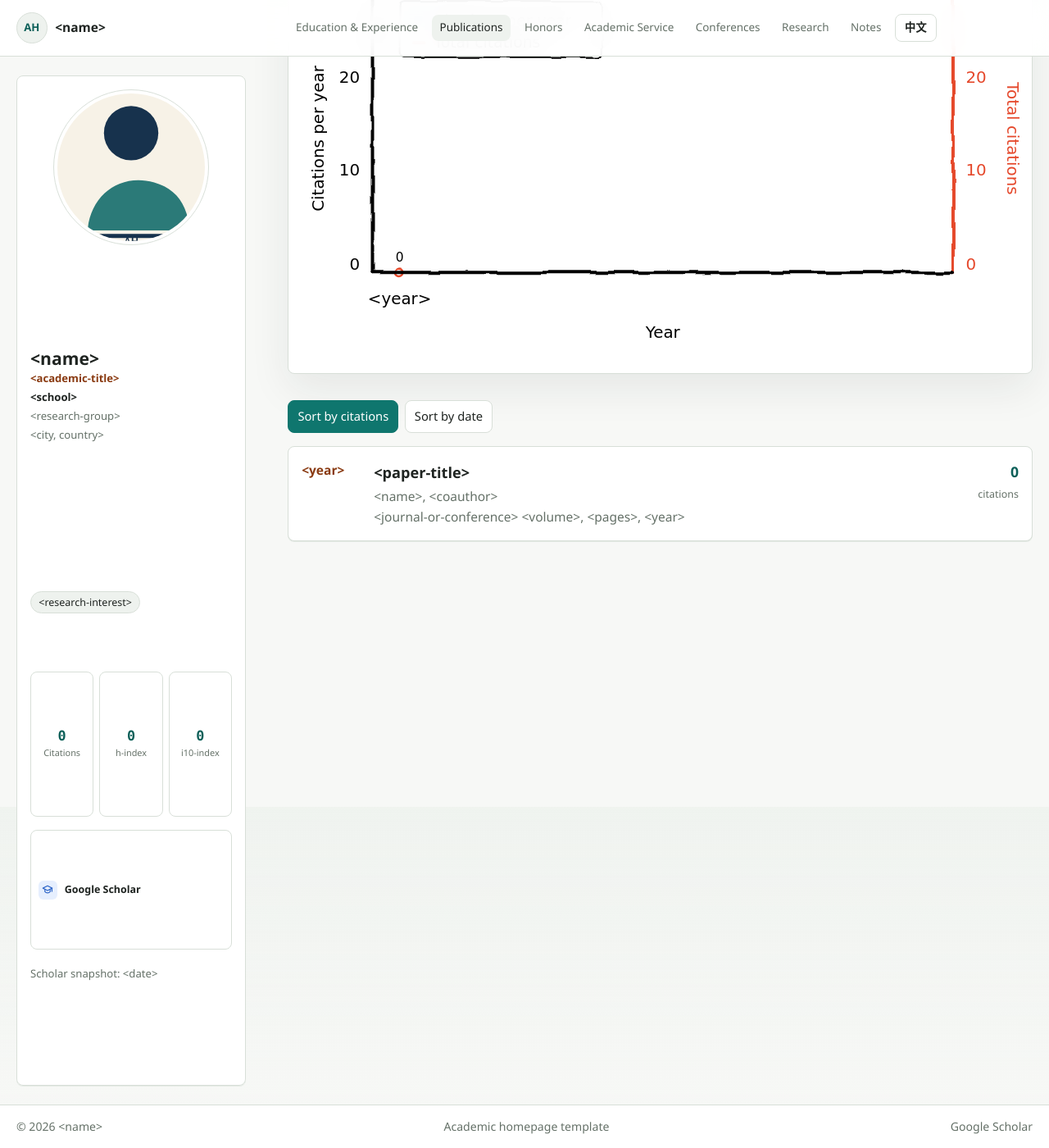
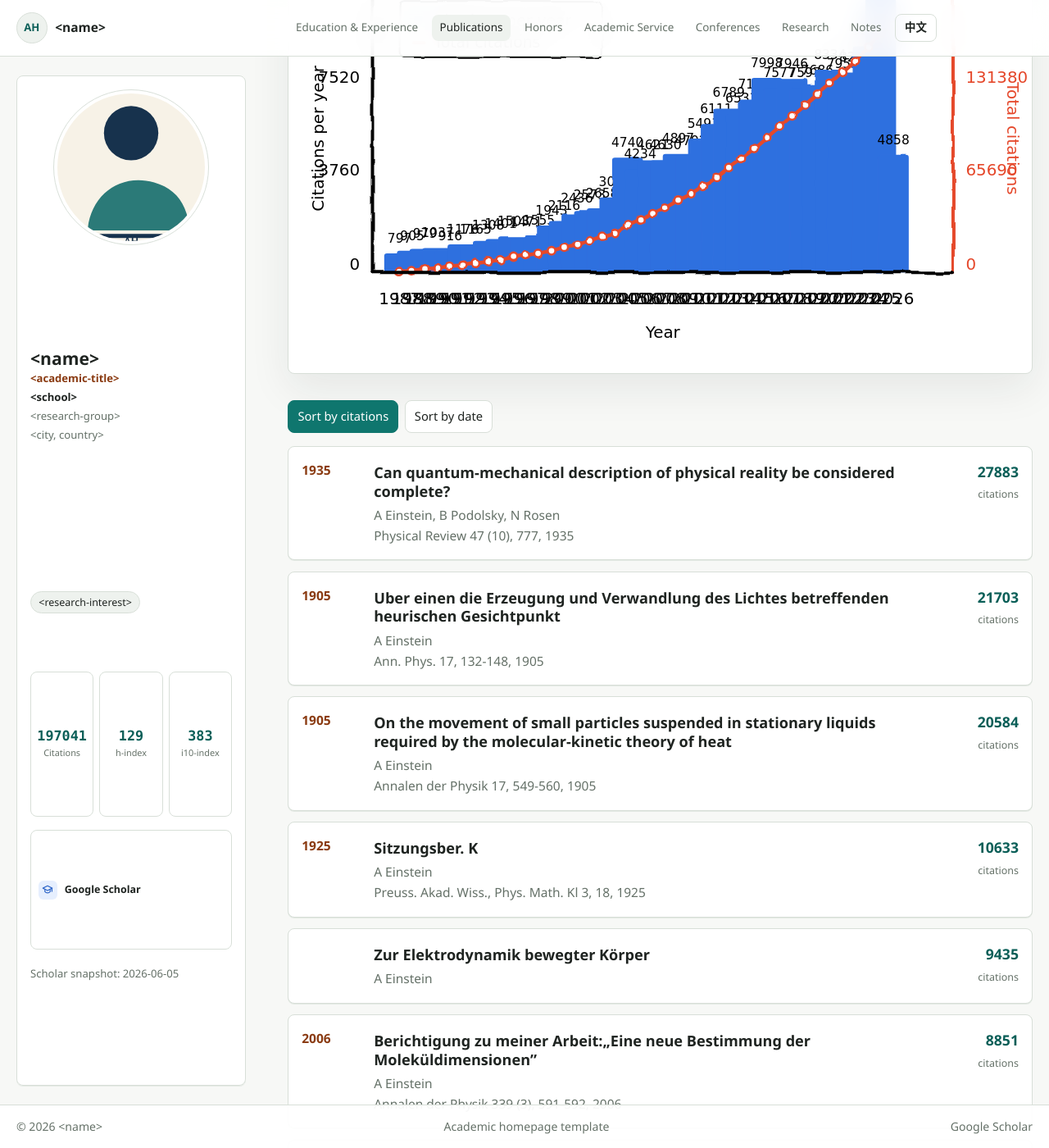
Before and after one commit to happyzhao1996/academic_homepage, a Jekyll site: the page built from publications.md, in a window 1280 px wide and 1400 px high, scrolled down 416 px. Shown: the whole window at 82% size. Built offline with Jekyll 4.4.1, drawn with Linux system fonts in a browser that asks for light colours; some of the changed text lies outside the part shown.

Commit message:
Make Scholar refresh reliable from launch scripts

```diff
--- a/_data/citation_history.yml
+++ b/_data/citation_history.yml
@@ -1,8 +1,86 @@
-source: "Google Scholar example profile"
+source: "Google Scholar"
 source_url: "https://scholar.google.com/citations?user=qc6CJjYAAAAJ&hl=en"
-captured_on: "&lt;date&gt;"
-total: "0"
-max: 1
+captured_on: "2026-06-05"
+total: "197041"
+max: 11266
 items:
-  - year: "&lt;year&gt;"
-    citations: 0
+  - year: "1987"
+    citations: 797
+  - year: "1988"
+    citations: 905
+  - year: "1989"
+    citations: 979
+  - year: "1990"
+    citations: 1037
+  - year: "1991"
+    citations: 916
+  - year: "1992"
+    citations: 1176
+  - year: "1993"
+    citations: 1165
+  - year: "1994"
+    citations: 1308
+  - year: "1995"
+    citations: 1401
+  - year: "1996"
+    citations: 1503
+  - year: "1997"
+    citations: 1471
+  - year: "1998"
+    citations: 1555
+  - year: "1999"
+    citations: 1943
+  - year: "2000"
+    citations: 2116
+  - year: "2001"
+    citations: 2436
+  - year: "2002"
+    citations: 2573
+  - year: "2003"
+    citations: 2658
+  - year: "2004"
+    citations: 3081
+  - year: "2005"
+    citations: 4740
+  - year: "2006"
+    citations: 4234
+  - year: "2007"
+    citations: 4621
+  - year: "2008"
+    citations: 4630
+  - year: "2009"
+    citations: 4897
+  - year: "2010"
+    citations: 4792
+  - year: "2011"
+    citations: 5493
+  - year: "2012"
+    citations: 6111
+  - year: "2013"
+    citations: 6789
+  - year: "2014"
+    citations: 6531
+  - year: "2015"
+    citations: 7114
+  - year: "2016"
+    citations: 7998
+  - year: "2017"
+    citations: 7577
+  - year: "2018"
+    citations: 7946
+  - year: "2019"
+    citations: 7597
+  - year: "2020"
+    citations: 7686
+  - year: "2021"
+    citations: 8334
+  - year: "2022"
+    citations: 7955
+  - year: "2023"
+    citations: 8227
+  - year: "2024"
+    citations: 9293
+  - year: "2025"
+    citations: 11266
+  - year: "2026"
+    citations: 4858
--- a/_data/profile.yml
+++ b/_data/profile.yml
@@ -13,11 +13,11 @@ en:
   interests:
     - "&lt;research-interest&gt;"
   metrics:
-    citations: "0"
-    h_index: "0"
-    i10_index: "0"
+    citations: "197041"
+    h_index: "129"
+    i10_index: "383"
     since: "since &lt;year&gt;"
-    updated: "&lt;date&gt;"
+    updated: "2026-06-05"
   links:
     - label: "Google Scholar"
       icon: "scholar"
@@ -81,11 +81,11 @@ zh:
   interests:
     - "&lt;research-interest&gt;"
   metrics:
-    citations: "0"
-    h_index: "0"
-    i10_index: "0"
+    citations: "197041"
+    h_index: "129"
+    i10_index: "383"
     since: "&lt;year&gt; 年以来"
-    updated: "&lt;date&gt;"
+    updated: "2026-06-05"
   links:
     - label: "Google Scholar"
       icon: "scholar"
--- a/_data/publications.yml
+++ b/_data/publications.yml
@@ -1,10 +1,104 @@
-source: "Google Scholar example profile"
+source: "Google Scholar"
 source_url: "https://scholar.google.com/citations?user=qc6CJjYAAAAJ&hl=en"
-captured_on: "&lt;date&gt;"
+captured_on: "2026-06-05"
 items:
-  - title: "&lt;paper-title&gt;"
-    authors: "&lt;name&gt;, &lt;coauthor&gt;"
-    venue: "&lt;journal-or-conference&gt; &lt;volume&gt;, &lt;pages&gt;, &lt;year&gt;"
-    year: "&lt;year&gt;"
-    citations: "0"
-    link: "https://example.com"
+  - title: "Can quantum-mechanical description of physical reality be considered complete?"
+    authors: "A Einstein, B Podolsky, N Rosen"
+    venue: "Physical Review 47 (10), 777, 1935"
+    year: "1935"
+    citations: "27883"
+  - title: "Uber einen die Erzeugung und Verwandlung des Lichtes betreffenden heurischen Gesichtpunkt"
+    authors: "A Einstein"
+    venue: "Ann. Phys. 17, 132-148, 1905"
+    year: "1905"
+    citations: "21703"
+  - title: "On the movement of small particles suspended in stationary liquids required by the molecular-kinetic theory of heat"
+    authors: "A Einstein"
+    venue: "Annalen der Physik 17, 549-560, 1905"
+    year: "1905"
+    citations: "20584"
+  - title: "Sitzungsber. K"
+    authors: "A Einstein"
+    venue: "Preuss. Akad. Wiss., Phys. Math. Kl 3, 18, 1925"
+    year: "1925"
+    citations: "10633"
+  - title: "Zur Elektrodynamik bewegter Körper"
+    authors: "A Einstein"
+    venue: ""
+    year: ""
+    citations: "9435"
+  - title: "Berichtigung zu meiner Arbeit:„Eine neue Bestimmung der Moleküldimensionen” ︁"
+    authors: "A Einstein"
+    venue: "Annalen der Physik 339 (3), 591-592, 2006"
+    year: "2006"
+    citations: "8851"
+  - title: "Sitzungsberichte der Preussischen Akad. d"
+    authors: "A Einstein"
+    venue: "Wiss 142, 1917, 1917"
+    year: "1917"
+    citations: "8452"
+  - title: "On gravitational waves Sitzungsber. preuss"
+    authors: "A Einstein"
+    venue: "Acad. Wiss 1, 154, 1918"
+    year: "1918"
+    citations: "8336"
+  - title: "Die grundlage der allgemeinen relativitätstheorie"
+    authors: "A Einstein"
+    venue: "Annalen der Physik 354 (7), 769-822, 2006"
+    year: "2006"
+    citations: "7797"
+  - title: "On a Heuristic Point of View Toward the Emission and Transformation of Light"
+    authors: "A Einstein"
+    venue: "Ann. Phys 17, 132, 1905"
+    year: "1905"
+    citations: "7759"
+  - title: "Graviton Mass and Inertia Mass"
+    authors: "A Einstein"
+    venue: "Ann Physik 35, 898, 1911"
+    year: "1911"
+    citations: "7151"
+  - title: "Preuss, Sitzungsber"
+    authors: "A Einstein"
+    venue: "Akad. Wiss. Berlin Math. Phys 47, 778, 1915"
+    year: "1915"
+    citations: "6999"
+  - title: "Sitzungsberichte der Preussischen Akademie der Wissenschaften zu Berlin"
+    authors: "A Einstein"
+    venue: "Die Feldgleichungun der Gravitation, p844-847, 1915"
+    year: "1915"
+    citations: "6860"
+  - title: "Investigations on the theory of the Brownian movement, edited with notes by R"
+    authors: "A Einstein"
+    venue: "Fiirth, Methuen and Co., London, 1926"
+    year: "1926"
+    citations: "6512"
+  - title: "Eine neue bestimmung der moleküldimensionen"
+    authors: "A Einstein"
+    venue: "Annalen der Physik 324 (2), 289-306, 1906"
+    year: "1906"
+    citations: "5808"
+  - title: "The special and general theory"
+    authors: "A Einstein"
+    venue: "English edition, 1920"
+    year: "1920"
+    citations: "5793"
+  - title: "Relativity: The Special and the General Theory: a Popular Exposition by Albert Einstein; Transl. by Robert W. Lawson"
+    authors: "A Einstein"
+    venue: "Crown, 1961"
+    year: "1961"
+    citations: "5453"
+  - title: "On the motion of particles suspended in a liquid at rest, assumed by the molecular-kinetic theory of heat"
+    authors: "A Einstein"
+    venue: "Ann. Phys.(Leipzig) 14, 549, 1905"
+    year: "1905"
+    citations: "5312"
+  - title: "La relativité"
+    authors: "A Einstein"
+    venue: "Payot, 1964"
+    year: "1964"
+    citations: "5262"
+  - title: "The meaning of relativity"
+    authors: "A Einstein, EG Straus, S Bargmann"
+    venue: "Princeton University Press, 1950"
+    year: "1950"
+    citations: "4879"
```
Also changed, not shown: 3 other files.
